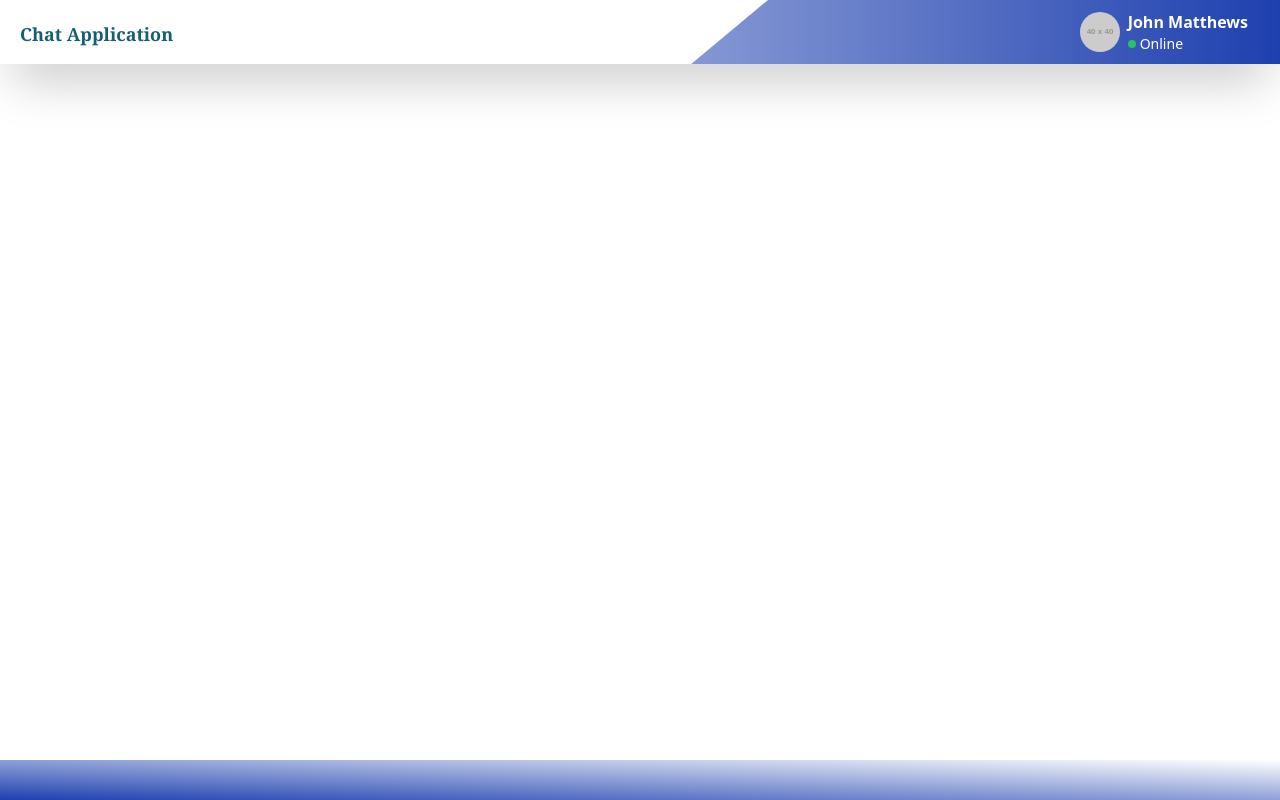
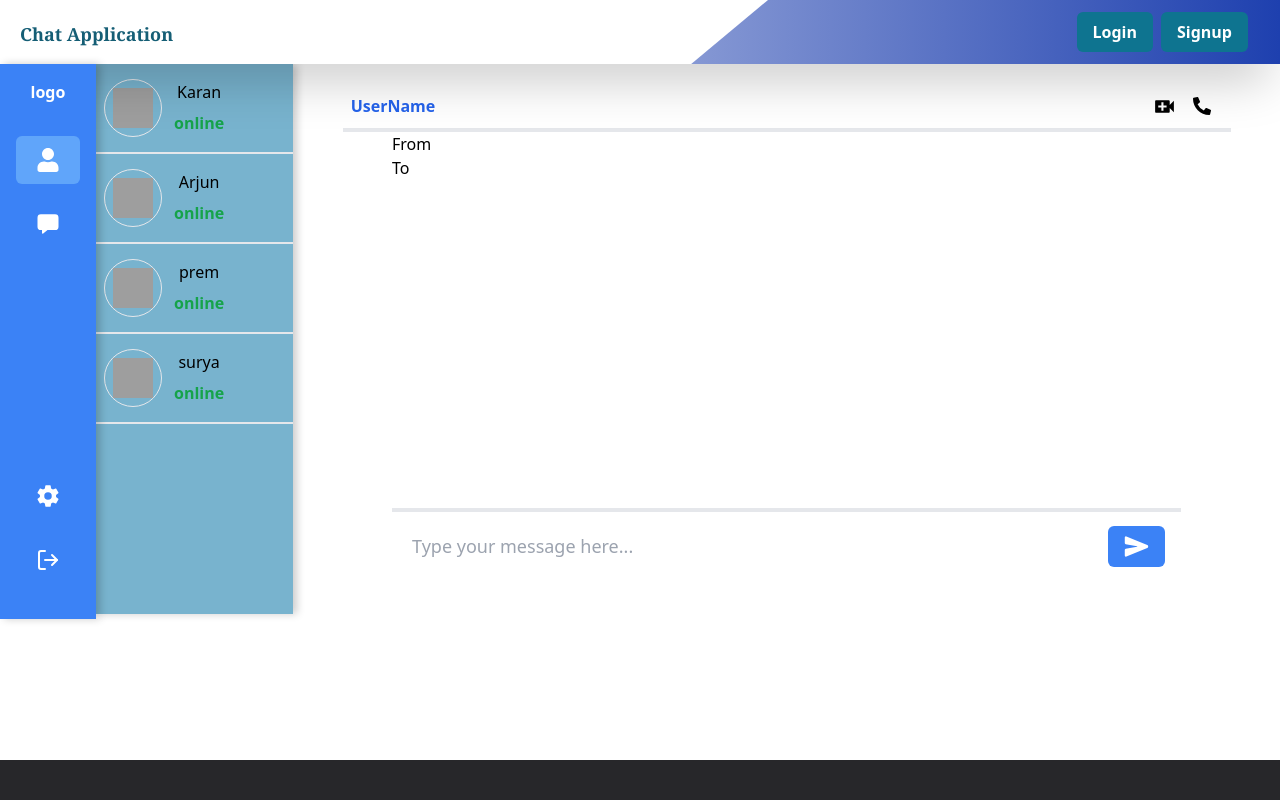
Before and after one commit to Rana-devanand/WebDev-Chat-Application-, a React (Vite) app in the folder Frontend/ChatApp/: page /userdashboard in a window 1280 px wide. Built offline with nearby package versions, Linux system fonts and the light colour scheme; grey boxes are pictures that could not be loaded.

Commit message:
Chat screen is ready

```diff
--- a/Frontend/ChatApp/package.json
+++ b/Frontend/ChatApp/package.json
@@ -28,6 +28,7 @@
     "eslint-plugin-react-refresh": "^0.4.16",
     "globals": "^15.14.0",
     "postcss": "^8.4.49",
+    "tailwind-scrollbar": "^3.1.0",
     "tailwindcss": "^3.4.17",
     "vite": "^6.0.5"
   }
--- a/Frontend/ChatApp/src/Components/Comman_Page/Footer.jsx
+++ b/Frontend/ChatApp/src/Components/Comman_Page/Footer.jsx
@@ -2,7 +2,7 @@ import React from "react";
 
 function Footer() {
   return (
-    <div className="absolute bottom-0 w-full flex items-center bg-gradient-to-tr from-blue-800 to-white h-10">
+    <div className="absolute bottom-0 w-full flex items-center bg-zinc-800 to-white h-10">
       {/* White triangle effect */}
       <div className="absolute top-0 left-0 h-full bg-white "></div>
 
--- a/Frontend/ChatApp/src/Components/Comman_Page/Header.jsx
+++ b/Frontend/ChatApp/src/Components/Comman_Page/Header.jsx
@@ -3,7 +3,7 @@ import { Link, useLocation } from "react-router-dom";
 function Header() {
   const ParmsValue = useLocation();
   const path = ParmsValue.pathname;
-  const token = "abcdefghijklmnopqr";
+  const token = "";
 
   return (
     <>
--- /dev/null
+++ b/Frontend/ChatApp/src/Components/user/Chat.jsx
@@ -0,0 +1,101 @@
+import React from "react";
+import { IoSend } from "react-icons/io5";
+import { MdVideoCall } from "react-icons/md";
+import { FaPhoneAlt } from "react-icons/fa";
+function Chat() {
+  const usersList = [
+    {
+      id: 1,
+      name: "Karan",
+      avatar: "user1.jpg",
+      status: "online",
+      message: "Welcome to the chat room",
+    },
+    {
+      id: 2,
+      name: "Arjun",
+      avatar: "user2.jpg",
+      status: "online",
+      message: "Welcome to the chat room",
+    },
+    {
+      id: 1,
+      name: "prem",
+      avatar: "user1.jpg",
+      status: "online",
+      message: "Welcome to the chat room",
+    },
+    {
+      id: 2,
+      name: "surya",
+      avatar: "user2.jpg",
+      status: "online",
+      message: "Welcome to the chat room",
+    },
+
+  ];
+  return (
+    <>
+      <div className="ml-24 flex ">
+        <div className="Users-list w-1/5 h-[550px] shadow-[4px_0px_8px_rgba(0,0,0,0.2)] bg-[#78B3CE] overflow-y-auto scrollbar-thin scrollbar-thumb-gray-300 scrollbar-track-transparent hover:scrollbar-thumb-gray-400">
+          {usersList.map((data, index) => (
+            <button
+              key={index}
+              className="border-b-2 hover:bg-blue-400 w-full flex justify-start items-center  "
+            >
+              <div className="avatar border rounded-full ml-2 p-2">
+                <img
+                  className="w-10 h-10"
+                  src="https://static.vecteezy.com/system/resources/thumbnails/008/846/297/small_2x/cute-boy-avatar-png.png" />
+              </div>
+              <div className="user-details p-4 px-3">
+                <h4>{data.name}</h4>
+                <p className="text-green-600 font-semibold">
+                  <span className="text-green-600 font-semibold text-2xl mt-10"></span>
+                  {data.status}
+                </p>
+              </div>
+            </button>
+          ))}
+        </div>
+        <div className="messages w-full">
+
+          <div className="header w-[90%] mt-5 h-12 m-auto flex items-center justify-between  border-b-4" >
+            <div className="user p-2 font-semibold text-blue-600">
+              UserName
+            </div>
+            <div className="msg font-extrabold text-lg flex gap-4 mr-5">
+              <button ><MdVideoCall style={{ fontSize: 25 }} /></button>
+              <button><FaPhoneAlt /></button>
+            </div>
+          </div>
+
+          <div className="message-list w-[80%] m-auto h-[380px] border-b-4">
+            <h1>From </h1>
+            <h1>To</h1>
+          </div>
+
+          <form action="">
+            <div className="w-[80%] m-auto flex items-center p-1">
+
+              <input
+                type="text"
+                placeholder="Type your message here..."
+                className="flex-grow px-4 py-4 border-none focus:outline-none  text-lg"
+              />
+              <button
+                className="ml-3 mr-3 px-4 py-2  text-white bg-blue-500 rounded-md hover:bg-blue-600 focus:outline-none"
+                title="Send"
+              >
+                <IoSend style={{ fontSize: 25 }} />
+              </button>
+            </div>
+          </form>
+
+        </div>
+      </div>
+    </>
+  );
+}
+
+export default Chat;
--- /dev/null
+++ b/Frontend/ChatApp/src/Components/user/Sidebar.jsx
@@ -0,0 +1,53 @@
+import React, { useState } from "react";
+import { IoChatbox } from "react-icons/io5";
+import { FaUser } from "react-icons/fa";
+import { IoSettingsSharp } from "react-icons/io5";
+import { LuLogOut } from "react-icons/lu";
+
+function Sidebar() {
+  //   const [isExpanded, setIsExpanded] = useState(true);
+
+  //   const toggleSidebar = () => {
+  //     setIsExpanded(!isExpanded);
+  //   };
+  //    ${ isExpanded ? "translate-x-0" : "-translate-x-48"
+  return (
+    <>
+      <div className="absolute h-[555px] w-24 bg-blue-500 shadow-[4px_0px_8px_rgba(0,0,0,0.2)]">
+        <div className="flex items-center justify-center p-4">
+          {/* Title or Logo */}
+          <h1 className="text-white font-bold">logo</h1>
+        </div>
+        <div className="flex flex-col space-y-4 p-4">
+          {/* Sidebar Items */}
+          <button className="flex items-center p-3 rounded-md bg-blue-400 hover:bg-blue-600">
+            <span className="ml-2 text-white text-2xl">
+              <FaUser />
+            </span>
+          </button>
+
+          <button className="flex items-center p-3 rounded-md hover:bg-blue-600">
+            <span className="ml-2 text-white text-2xl">
+              <IoChatbox />
+            </span>
+          </button>
+        </div>
+        <div className="setting mt-48 p-4 flex flex-col space-y-4 ">
+          <button className="flex items-center p-3 rounded-md hover:bg-blue-600">
+            <span className="ml-2 text-white text-2xl">
+              <IoSettingsSharp />
+            </span>
+          </button>
+
+          <button className="flex items-center p-3 rounded-md hover:bg-blue-600">
+            <span className="ml-2 text-white text-2xl">
+              <LuLogOut />
+            </span>
+          </button>
+        </div>
+      </div>
+    </>
+  );
+}
+
+export default Sidebar;
--- a/Frontend/ChatApp/src/Components/user/UserDashboard.jsx
+++ b/Frontend/ChatApp/src/Components/user/UserDashboard.jsx
@@ -1,11 +1,17 @@
 import React from "react";
 import Header from "../Comman_Page/Header";
 import Footer from "../Comman_Page/Footer";
+import Sidebar from "./Sidebar";
+import Chat from "./Chat";
 
 function UserDashboard() {
   return (
     <>
       <Header />
+      <div className="body">
+        <Sidebar />
+        <Chat />
+      </div>
       <Footer />
     </>
   );
--- a/Frontend/ChatApp/tailwind.config.js
+++ b/Frontend/ChatApp/tailwind.config.js
@@ -4,5 +4,7 @@ export default {
   theme: {
     extend: {},
   },
-  plugins: [],
+  plugins: [
+    require('tailwind-scrollbar'),
+  ],
 };
```
Also changed, not shown: 1 other file (tests, documents, lock files or other folders).
